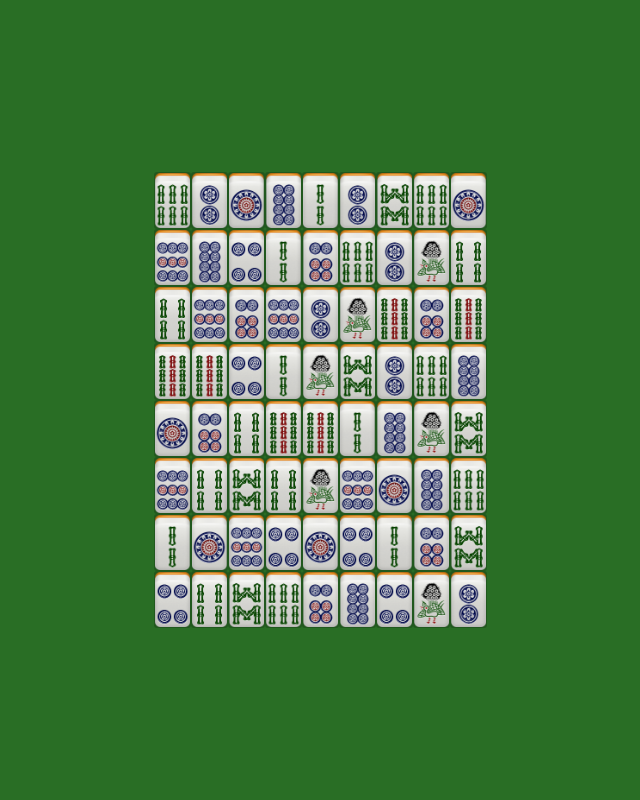
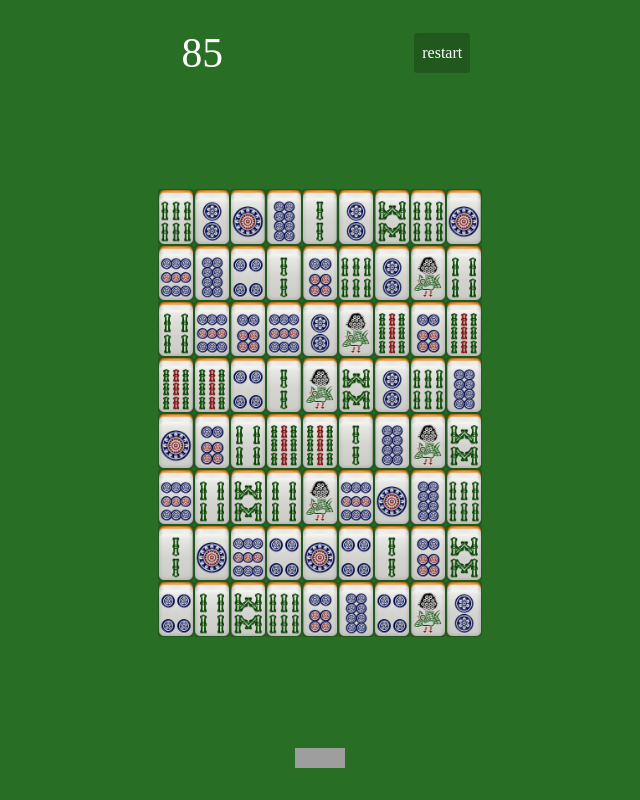
Before and after one commit to gd4Ark/linkup, a plain HTML site: page index.html in a window 1280 px wide. Shown: the whole page, without its empty margins (320-960 px from the left). Drawn offline with Linux system fonts and the light colour scheme; grey boxes are pictures that could not be loaded.

Commit message:
连连看小游戏

```diff
--- a/css/style.scss
+++ b/css/style.scss
@@ -10,15 +10,51 @@ $direction_size : 2px;
     align-items: center;
 }
 html,body{
+    height: 100%;
+    overflow: hidden;
+    background:#296e25;
+    color:white;
+    font-size: 16px;
+}
+.btn{
+    padding: 0 8px;
+    background: rgba(0,0,0,0.2);
+    color: white;
+    height: 40px;
+    line-height: 40px;
+    border-radius: 3px;
+}
+a{
+    text-decoration: none;
+    color:inherit;
+}
+.container{
     @extend .flex;
+    flex-wrap: wrap;
+    margin: 0 auto;
+    max-width: 480px;
     height: 100%;
-    background:#296e25;
     overflow: hidden;
+    & > div{
+        width: 100%;
+    }
+}
+.heading{
+    @extend .flex;
+    // margin-top: 5px;
+    justify-content: space-around;
+    align-items: center;
+    height: 50px;
+    // background:red;
+}
+.heading .time{
+    width: 65px;
+    text-align: center;
+    font-size: 2.6rem;
 }
 .grid-cell{
     @extend .flex;
     margin: 0 auto;
-    width: 99%;
     max-width: 400px;
 }
 .grid-item{
@@ -48,8 +84,9 @@ html,body{
     border-radius: 3px;
 }
 .grid-item-content img{
-    width: 35px;
-    height: 55px;
+    width: 34px;
+    height: 54px;
+    cursor: pointer;
 }
 .grid-item-direction{
     position: absolute;
@@ -100,6 +137,10 @@ html,body{
     }
 }
 
+.footer{
+    text-align: center;
+}
+
 @keyframes height{
     0%{
         height: 0;
@@ -117,7 +158,10 @@ html,body{
     }
 }
 
-@media screen and (max-width:350px){
+@media screen and (max-width:390px){
+    .heading{
+        padding: 0 28px;
+    }
     .grid-item-content img{
         width: 28px;
         height: 44px;
--- a/index.html
+++ b/index.html
@@ -11,7 +11,20 @@
 
 <body>
     <div class="container">
+        <div class="heading">
+            <p class="time"></p>
+            <a id="restart" class="btn" href="">restart</a>
+        </div>
         <div class="grid-container"></div>
+        <div class="footer">
+                <iframe
+                    frameborder="0"
+                    scrolling="0"
+                    width="50px"
+                    height="20px"
+                    src="https://ghbtns.com/github-btn.html?user=gd4Ark&amp;repo=linkup&amp;type=star&amp;">
+                </iframe>
+        </div>
     </div>
     <script src="js/config.js"></script>
     <script src="js/util.js"></script>
--- a/js/config.js
+++ b/js/config.js
@@ -5,6 +5,8 @@ var config = (function(){
     var col = 9;
     var objectCount = 12;
     var repeatCount = row * col / objectCount;
+
+    var time = 90;
 
     var imgUrl = "./img/";
     var imgExtension = ".png";
@@ -26,7 +28,8 @@ var config = (function(){
         objectCount : objectCount,
         repeatCount: repeatCount,
         imgByName : imgByName,
-        itemDirectionHTML : itemDirectionHTML,
+        itemDirectionHTML: itemDirectionHTML,
+        time : time,
     }
 
 })();
--- a/js/game.js
+++ b/js/game.js
@@ -5,9 +5,11 @@ var Game = (function(){
     var itemCount = config.row * config.col;
 
     var data = {
-        // time : 100,
+        time : config.time,
         cell : [],
     };
+
+    var timeCooldown = 60;
 
     var Game = function(){
 
@@ -28,7 +30,28 @@ var Game = (function(){
             this.initCell();
             this.fillCell();
             this.checkDeadlock();
+            this.update();
         },
+
+        update: function () {
+
+            this.updateTime();
+
+            window.requestAnimationFrame(this.update.bind(this));
+        },
+
+        updateTime: function () {
+            timeCooldown--;
+            if (!timeCooldown) {
+                timeCooldown = 60;
+                data.time--;
+                this.view.updateTime(data.time);
+            }
+            if (data.time === 0) {
+                this.over();
+            }
+        },
+
         initCell : function(){
             var index = -1;
             for (var i=0; i<ROW; i++){
@@ -77,7 +100,7 @@ var Game = (function(){
             this.getItem(after).val = null;
             this.view.removeItem(before);
             this.view.removeItem(after);
-            itemCount-=2;
+            itemCount -= 2;
             this.checkWinning();
         },
         isEmpty : function(obj){
@@ -283,10 +306,16 @@ var Game = (function(){
         winning: function () {
             setTimeout(function () {
                 var str = "已完成，确定再来一局吗？";
-                if (confirm(str)) {
-                    location.reload();
-                }
+                alert(str);
+                location.reload();
             }, 50);
+        },
+
+        over: function () {
+            data.time = config.time;
+            var str = "失败！确定再来一局吗？";
+            alert(str);
+            location.reload();
         },
 
         checkWinning: function () {
--- a/js/view.js
+++ b/js/view.js
@@ -2,6 +2,7 @@ var View = (function(){
 
     var container = $('.container')[0];
     var gridContainer = $('.grid-container')[0];
+    var timeDom = $('.time')[0];
 
     var game = null;
 
@@ -11,8 +12,12 @@ var View = (function(){
 
         init : function(g,data){
             game = g;
+            this.updateTime(data.time);
             this.initGrid(data.cell);
+        },
 
+        updateTime: function (time) {
+            timeDom.innerHTML = time;
         },
 
         itemHTML : function(el){
```
Also changed, not shown: css/style.css, 1 other file.
